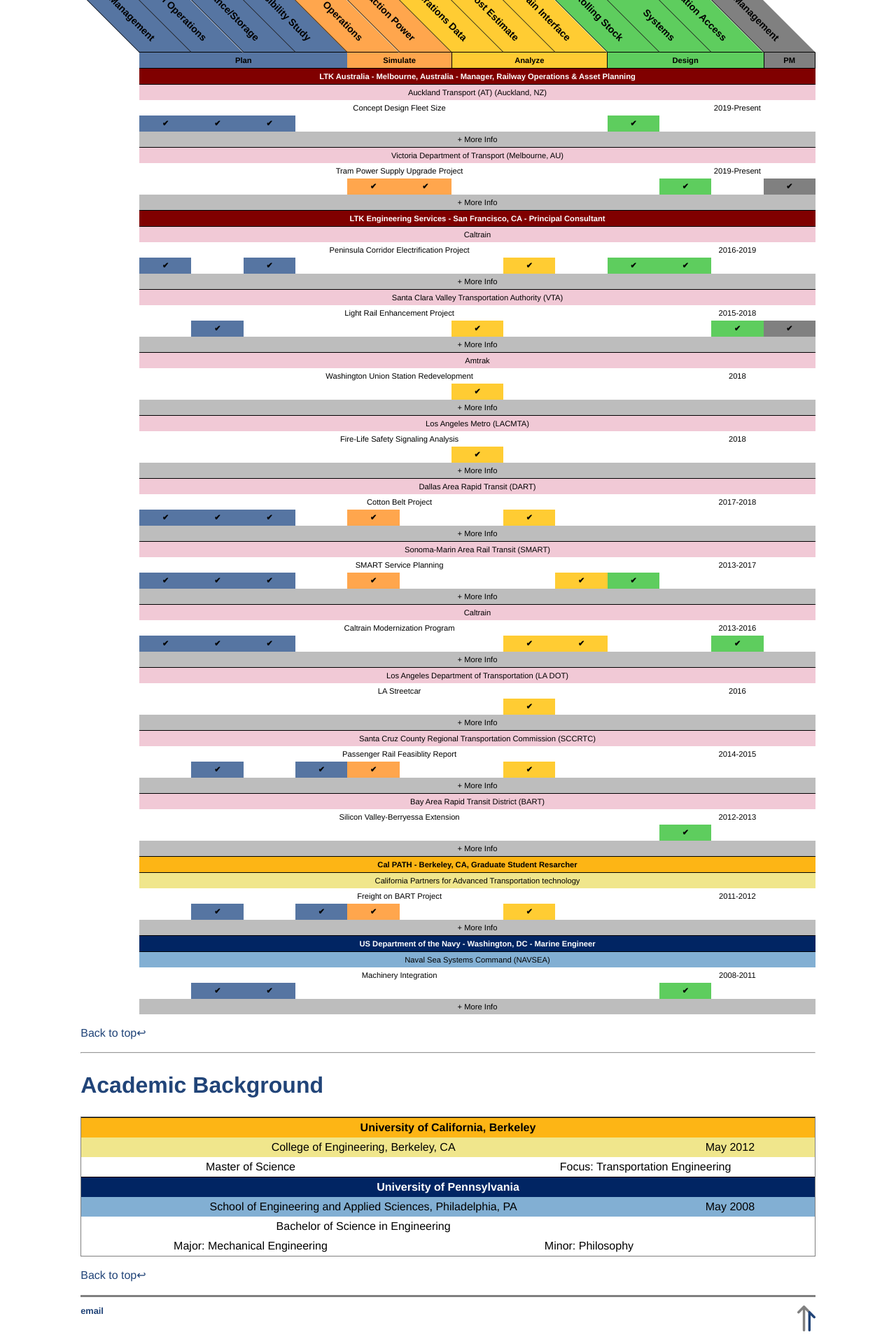
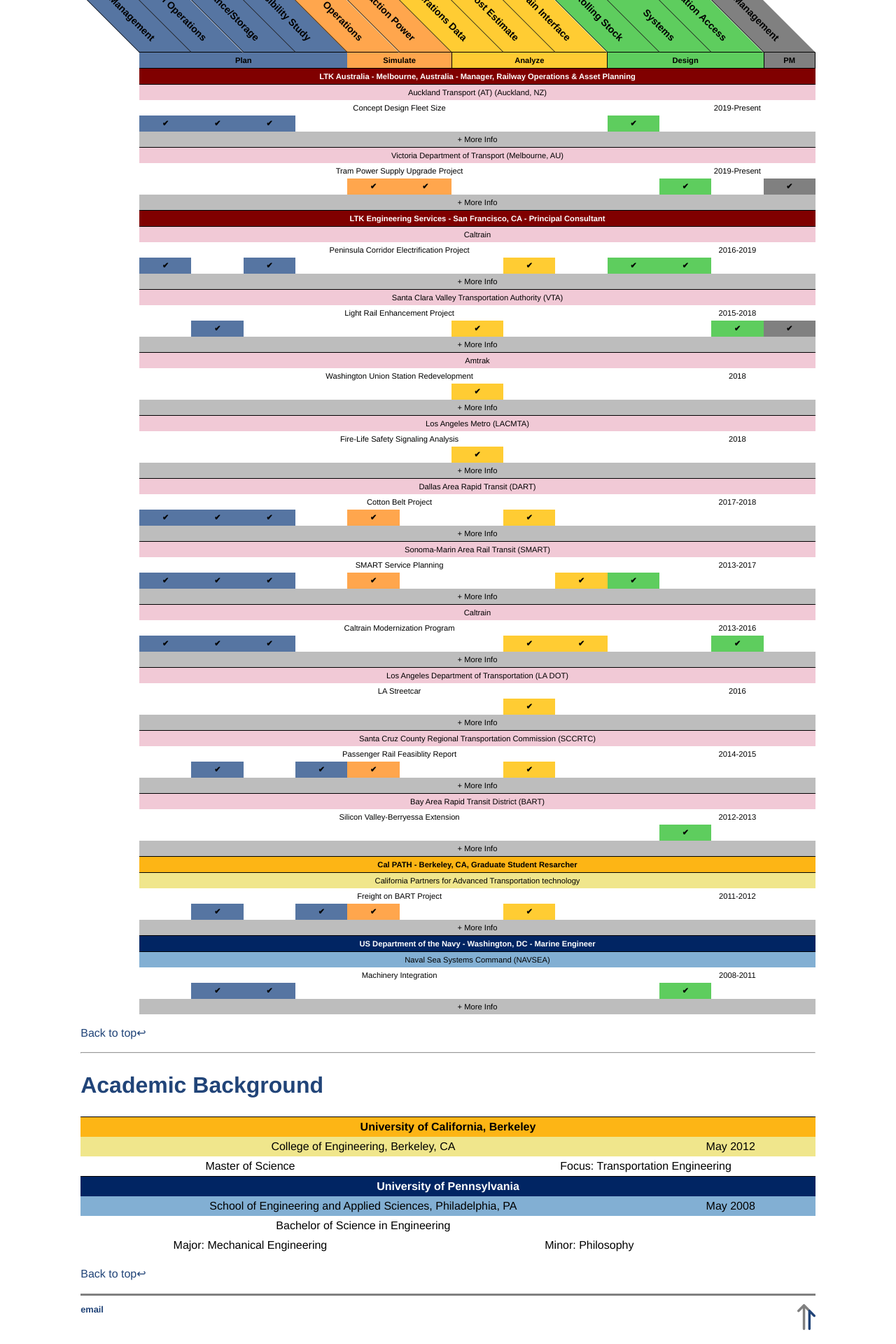
Before and after one commit to transited/transited.github.io, a Jekyll site: the page built from cv.html, in a window 1280 px wide. Shown: the part 1102-3022 px from the top of the page at 70% size. Built offline with Jekyll 4.4.1, drawn with Linux system fonts in a browser that asks for light colours.

Commit message:
collapsible padding

```diff
--- a/css/main.css
+++ b/css/main.css
@@ -259,12 +259,11 @@
 
 .toggle:checked + .lbl-toggle + .collapsible-content {max-height: 80vh;}
 
-.collapsible-content .content-inner {padding: 2px; text-align: left;}
+.collapsible-content .content-inner {padding: 10px; text-align: left;}
 
 .edu-container {
   display: grid;
   grid-template-columns: repeat(13, 1fr);
-  border: solid 1px #808080;
 }
 
 .edu-container > div {
```
